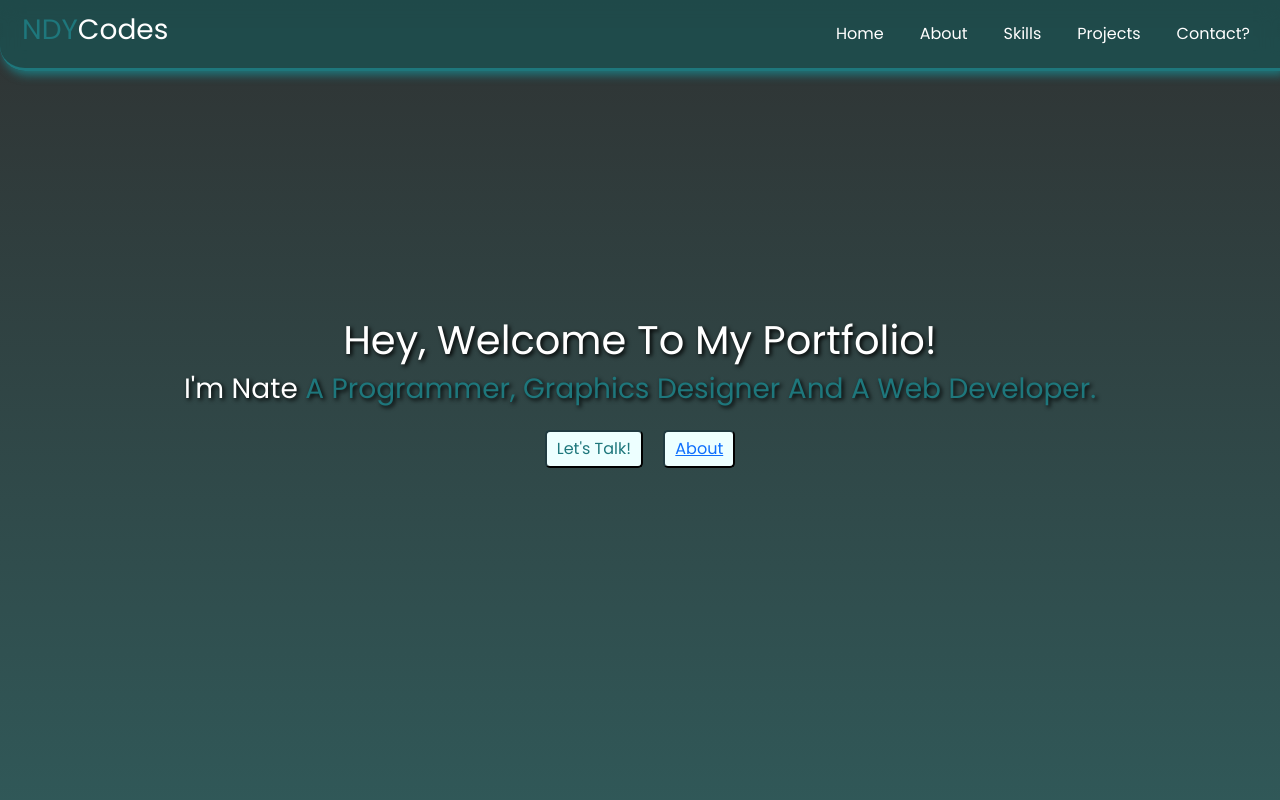
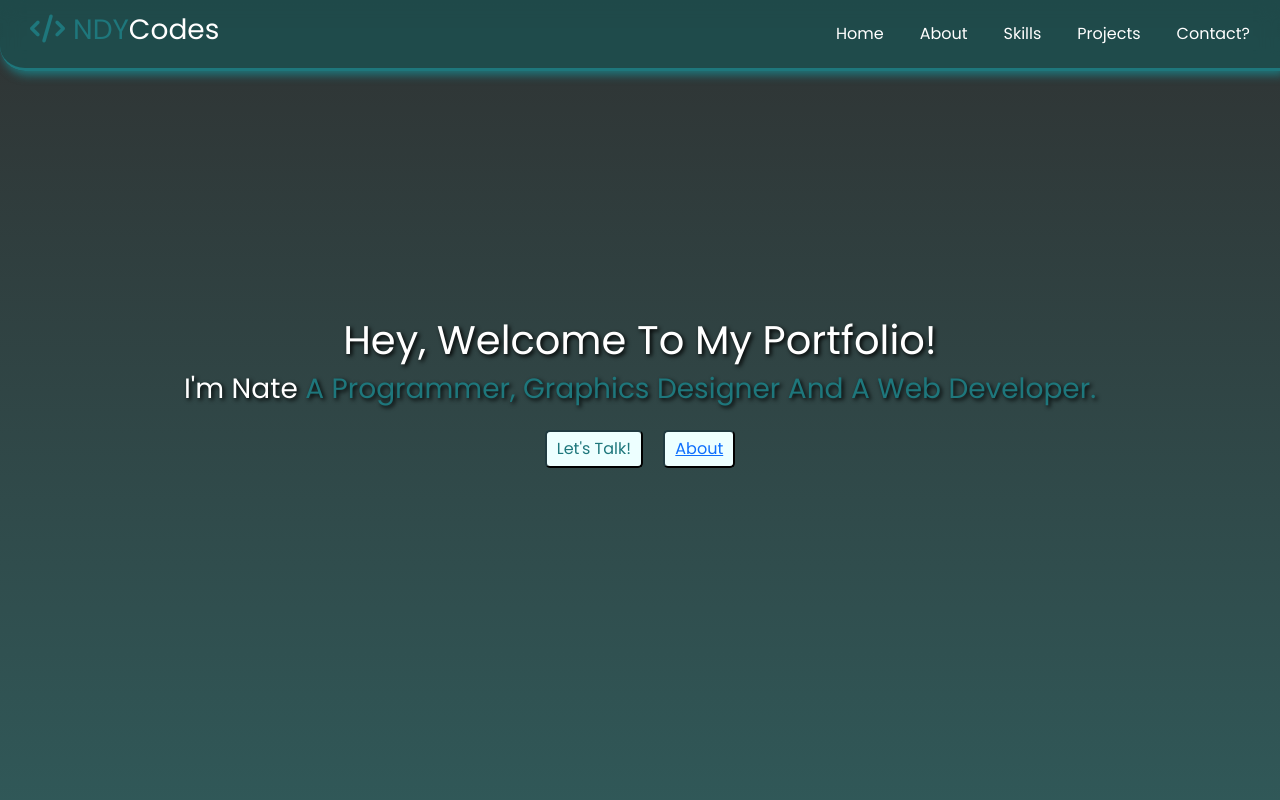
Before and after one commit to Nate2784/portfolio-v2, a plain HTML site: page index.html in a window 1280 px wide. Shown: the top 800 px of the page. Drawn offline with nearby package versions, Linux system fonts and the light colour scheme.

Commit message:
Update index.html

```diff
--- a/index.html
+++ b/index.html
@@ -13,7 +13,7 @@
       <header>
         <nav class="navbar navbar-expand-lg fixed-top text-decoration-none">
           <div class="container-fluid text-primary">
-            <a class="navbar-brand" href="index.html"><h3><span>NDY</span>Codes</h3></a>
+            <a class="navbar-brand" href="index.html"><h3><span><i class="fa-solid fa-code fa-fade mx-2"></i>NDY</span>Codes</h3></a>
 
             <button class="navbar-toggler" type="button" data-bs-toggle="collapse" data-bs-target="#navbarNav" aria-controls="navbarNav" aria-expanded="false" aria-label="Toggle navigation">
               <i class="fa-solid fa-bars"></i>
```
